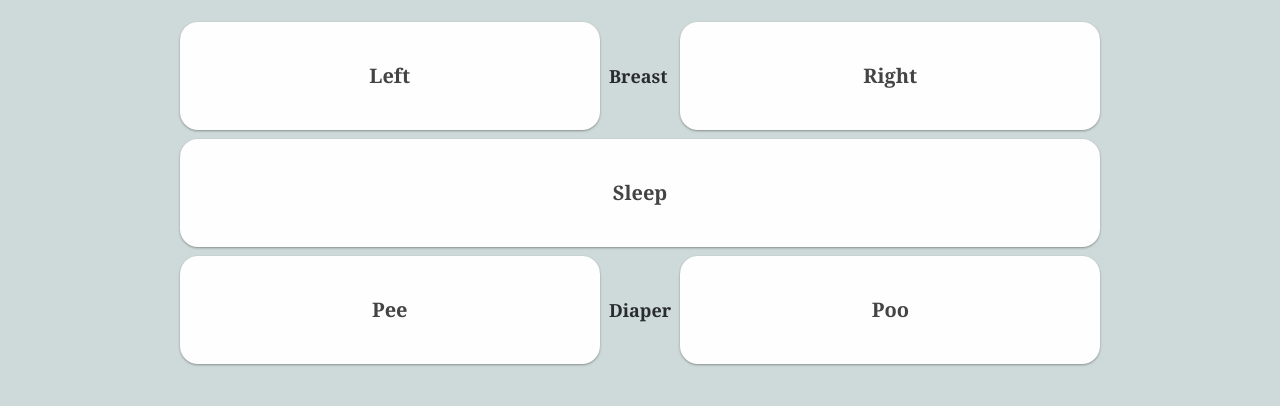
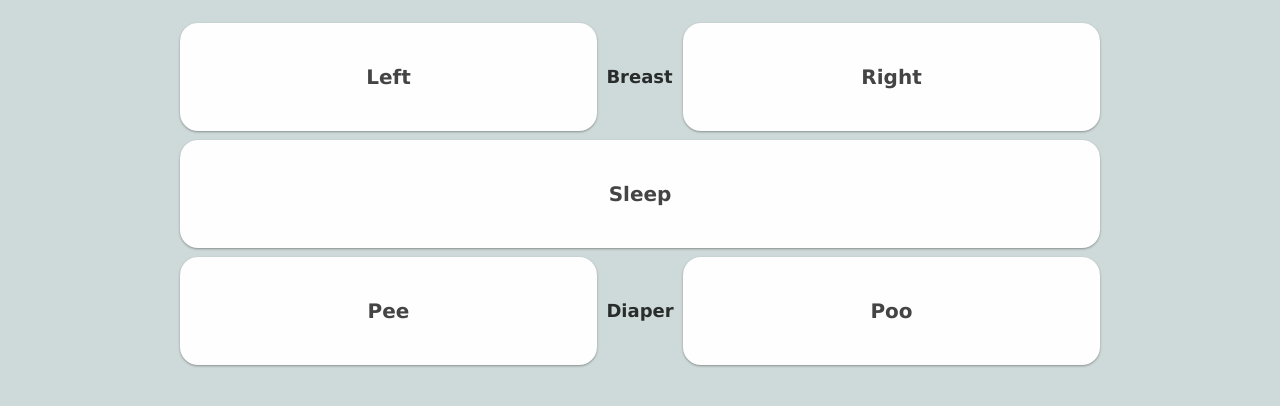
Before and after one commit to SebastianUdden/simply-baby, a Gatsby site: page / in a window 1280 px wide. Shown: the part 116-522 px from the top of the page. Built offline with nearby package versions, Linux system fonts and the light colour scheme; Gatsby itself is replaced by a stand-in of ours.

Commit message:
feat: verdana and sans-serif fonts

```diff
--- a/src/components/layout.css
+++ b/src/components/layout.css
@@ -12,7 +12,7 @@ body {
   -webkit-font-smoothing: antialiased;
   -moz-osx-font-smoothing: grayscale;
   color: hsla(0, 0%, 0%, 0.8);
-  font-family: georgia, serif;
+  font-family: verdana, sans-serif;
   font-weight: normal;
   word-wrap: break-word;
   font-kerning: normal;
```
